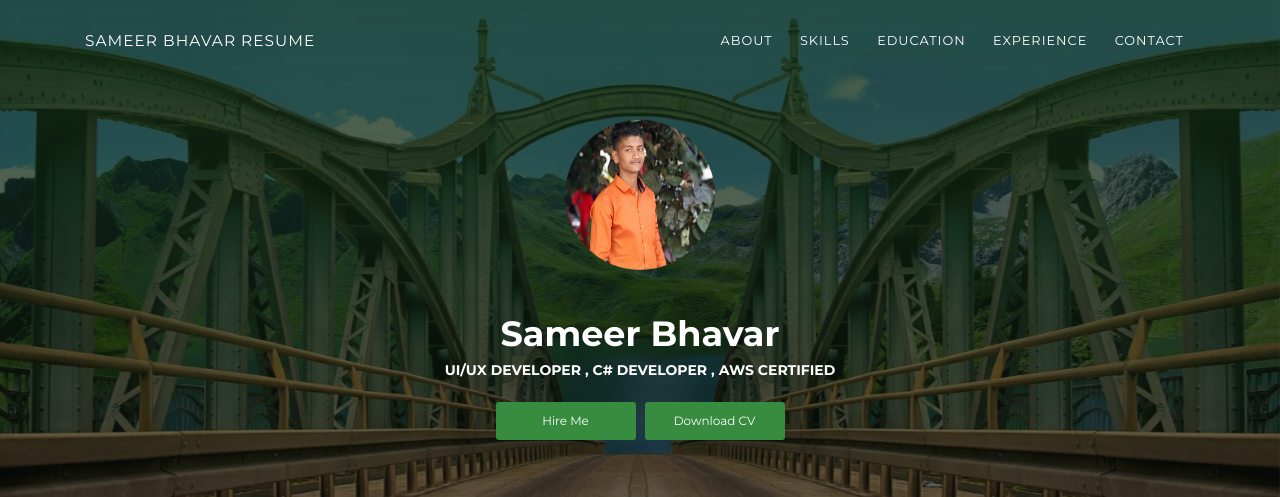
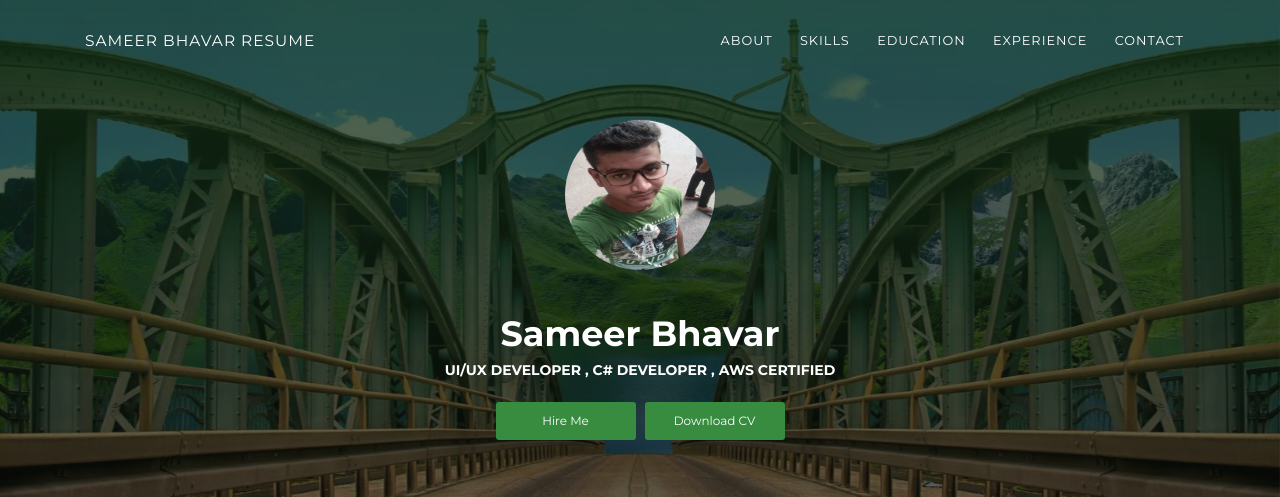
Before and after one commit to sameerbhavar/sameerbhavar.github.io, a plain HTML site: page index.html in a window 1280 px wide. Shown: the top 497 px of the page. Drawn offline with Linux system fonts and the light colour scheme.

Commit message:
Update index.html

```diff
--- a/index.html
+++ b/index.html
@@ -41,7 +41,7 @@
       <div class="page-header-image" data-parallax="true" style="background-image: url('images/cc-bg-1.jpg');"></div>
       <div class="container">
         <div class="content-center">
-          <div class="cc-profile-image"><a href="#"><img src="images/img/sameer.jpg" alt="Image"/></a></div>
+          <div class="cc-profile-image"><a href="#"><img src="images/img/sameer1.jpg" alt="Image"/></a></div>
           <div class="h2 title">Sameer Bhavar</div>
           <p class="category text-white">UI/UX Developer , C# Developer , AWS Certified</p><a class="btn btn-primary smooth-scroll mr-2" href="#contact" data-aos="zoom-in" data-aos-anchor="data-aos-anchor">Hire Me</a><a class="btn btn-primary" href="Sameer_CV.pdf" data-aos="zoom-in" data-aos-anchor="data-aos-anchor">Download CV</a>
         </div>
```
